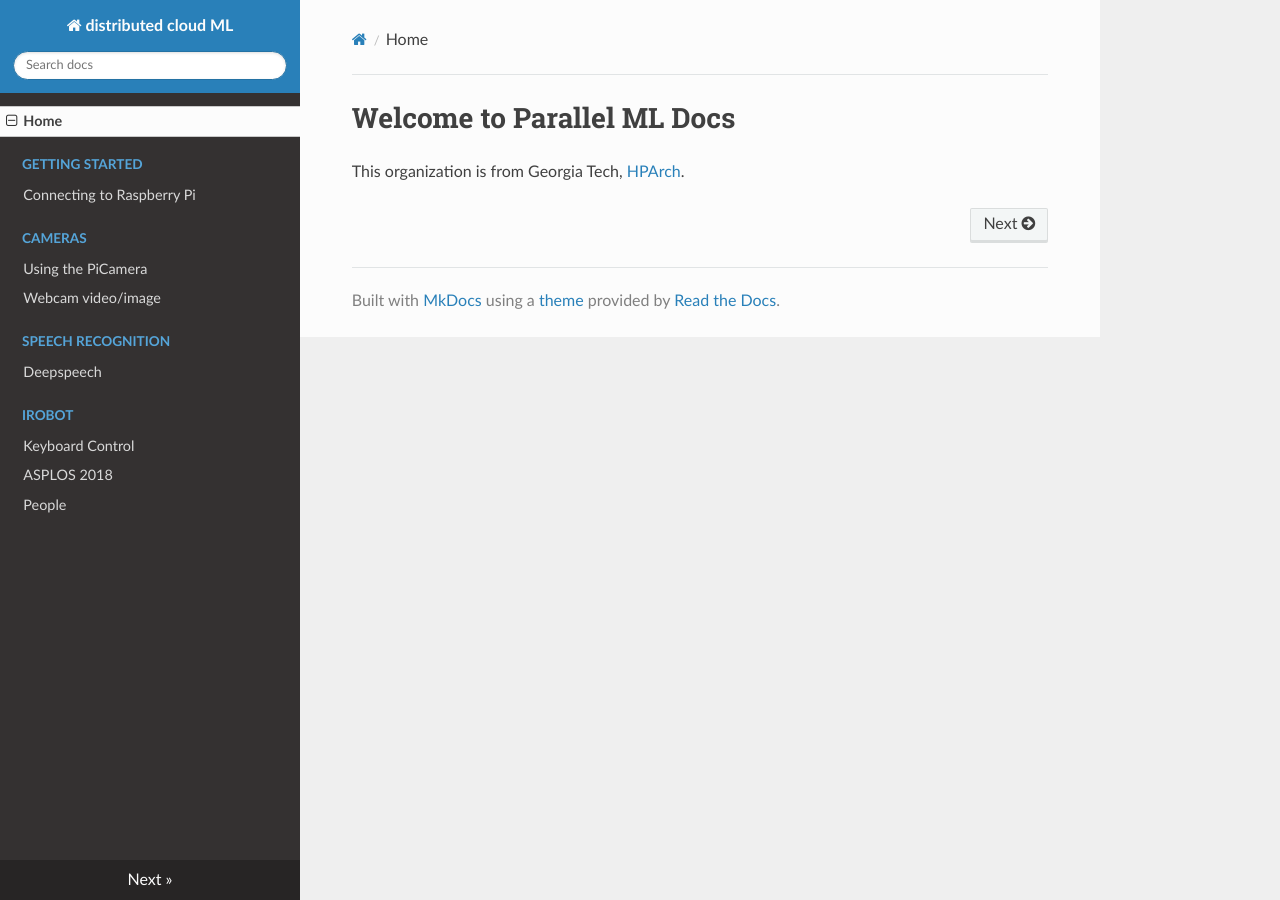
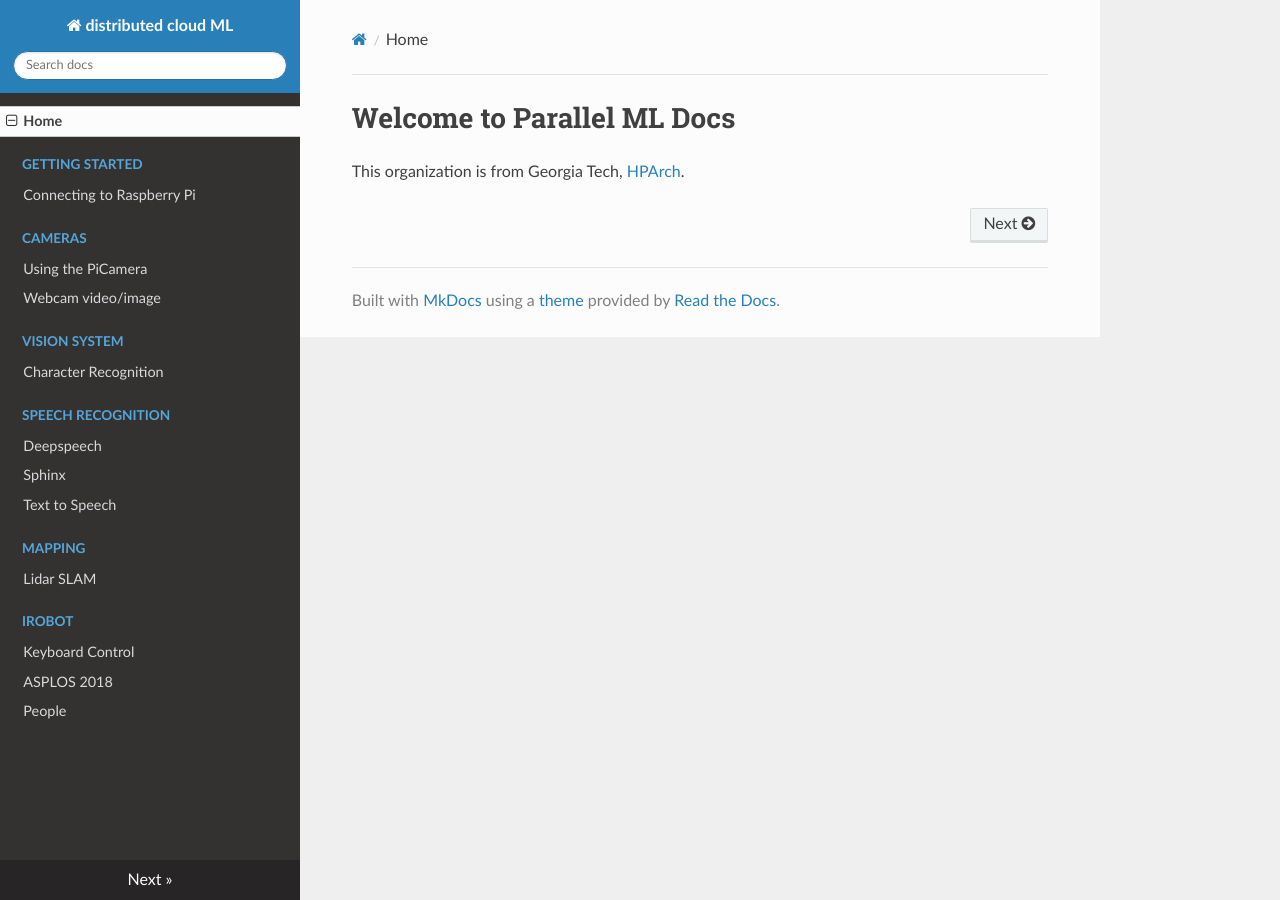
Before and after one commit to parallel-ml/docs, an MkDocs documentation site: the page built from docs/index.md, in a window 1280 px wide. Built offline with MkDocs 1.6.1, drawn with Linux system fonts in a browser that asks for light colours; nearby versions of some CDN libraries.

```diff
--- a/mkdocs.yml
+++ b/mkdocs.yml
@@ -6,8 +6,14 @@ nav:
     - Cameras:
         - Using the PiCamera: camera/picamera.md
         - Webcam video/image: camera/webcam.md
+    - Vision System:
+        - Character Recognition: vision/character.md
     - Speech Recognition:
         - Deepspeech: speech/deepspeech.md
+        - Sphinx: speech/sphinx.md
+        - Text to Speech: speech/text-to-speech.md
+    - Mapping:
+        - Lidar SLAM: mapping/lidar-slam.md
     - iRobot:
         - Keyboard Control: irobot/keyboard.md
     - ASPLOS 2018: asplos2018/real-time.md
```
Also changed, not shown: docs/mapping/lidar-slam.md (added, +1 -0 lines), docs/speech/sphinx.md (added, +1 -0 lines), docs/speech/text-to-speech.md (added, +1 -0 lines), docs/vision/character.md (added, +1 -0 lines).
